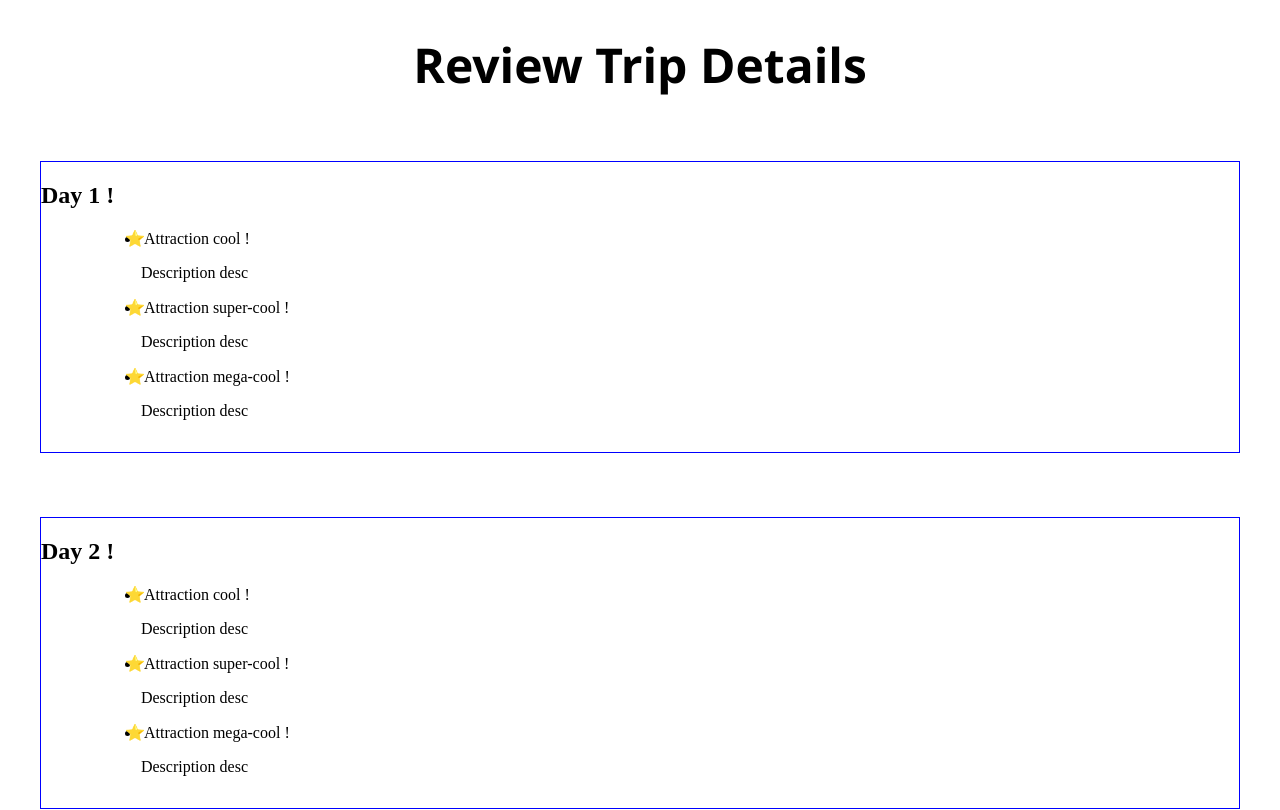
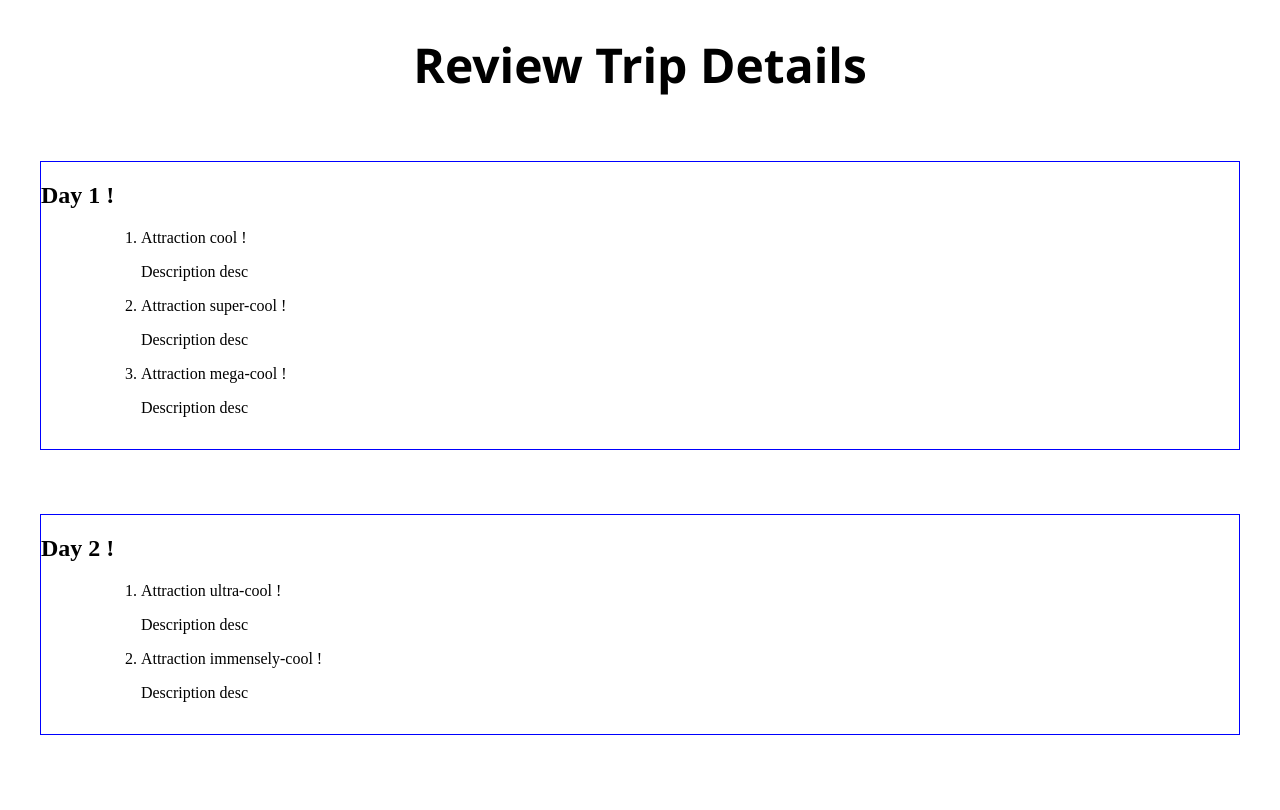
Before and after one commit to Create-My-Journey/CreateMyJourney, a React (Vite) app: page / in a window 1280 px wide. Shown: the top 810 px of the page. Built offline with nearby package versions, Linux system fonts and the light colour scheme.

Commit message:
Added drag&drop functionality to the review page
This allows the user to reorder attractions by dragging and dropping them. The attraction can either be moved within the same day or between two different days

```diff
--- a/src/Review.css
+++ b/src/Review.css
@@ -12,7 +12,8 @@
 }
 
 .attraction-title::before {
-  content: "⭐";
+  cursor: pointer;
+  /* content: "⭐"; */
   display: inline-block;
   width: 1em;
   margin-left: -1em;
--- a/src/Review.jsx
+++ b/src/Review.jsx
@@ -1,39 +1,97 @@
 import { useState } from 'react'
 import './Review.css'
 
-function Day({name}) {
-    let attractions = ["cool", "super-cool", "mega-cool"];
+function Day({dayIndex, attractions, onDragStart, onDragOver, onDrop}) {
     return (
         <section class = "day-card">
-            <h2> Day {name} ! </h2>
-            <ul class="attractions-container">
-                { attractions.map ( (attraction) => {
-                    return <Attraction
-                        name={attraction} description="desc"
+            <h2> Day {dayIndex + 1} ! </h2>
+            <ol class="attractions-container">
+                { attractions.map ( (attraction, index) => {
+                    return <Attraction // dont forget to add keys to each attraction
+                        name={attraction}
+                        index={index}
+                        dayIndex={dayIndex}
+                        onDragStart={onDragStart}
+                        onDragOver={onDragOver}
+                        onDrop={onDrop}
+                        description="desc"
                     />
                 } )}
-            </ul>
+            </ol>
         </section>
     )
 }
 
-function Attraction(props) {
+function Attraction({name, index, dayIndex, onDragStart, onDragOver, onDrop, description}) {
     return (
-        <li>
-            <div class="attraction-title"> Attraction {props.name} !</div>
-            <p> Description {props.description} </p>
+        <li
+        draggable="true"
+        onDragStart={(e) => onDragStart(e, index, dayIndex)}
+        onDragOver={(e) => onDragOver(e)}
+        onDrop={(e) => onDrop(e, index, dayIndex)}
+        >
+            <div class="attraction-title"> Attraction {name} !</div>
+            <p> Description {description} </p>
         </li>
     )
 }
 
 function Review() {
-    let days = [1, 2, 3];
+    // this receives a list of attractions and restaurants
+    // and it has to split it between multiple days
+
+    const [attractions, setAttractions] = useState([
+        ["cool", "super-cool", "mega-cool"],
+        ["ultra-cool", "immensely-cool"]
+    ]);
+
+    const [draggedItem, setDraggedItem] = useState(null);
+
+    const handleDragStart = (e, index, dayIndex) => {
+        // store the data of the dragged item
+        const data = {
+            attractionIndex: index,
+            dayIndex: dayIndex
+        };
+        setDraggedItem(data)
+    };
+
+    const handleDragOver = (e) => {
+        e.preventDefault();
+    };
+
+    const handleDrop = (e, targetIndex, targetDayIndex) => {
+        e.preventDefault();
+
+        // create a copy of the list of attractions for the target day
+        const newList = [...attractions];
+
+        console.log(targetDayIndex);
+        console.log(draggedItem['dayIndex']);
+
+        // remove the selected attraction from the initial position
+        const removedAttraction = newList[draggedItem['dayIndex']].splice(draggedItem['attractionIndex'], 1);
+
+        // add it to the new position
+        newList[targetDayIndex].splice(targetIndex, 0, removedAttraction[0]);
+
+        setAttractions(newList);
+        setDraggedItem(null);
+    };
+
     return (
         <main>
             <h1>Review Trip Details</h1>
             <div class="days-container">
-                { days.map( (day) => {
-                    return <Day key={day} name={day} />
+                { attractions.map( (day, index) => {
+                    return <Day
+                        key={day}
+                        dayIndex={index}
+                        attractions={day}
+                        onDragStart={handleDragStart}
+                        onDragOver={handleDragOver}
+                        onDrop={handleDrop}
+                    />
                 }) }
             </div>
         </main>
```
